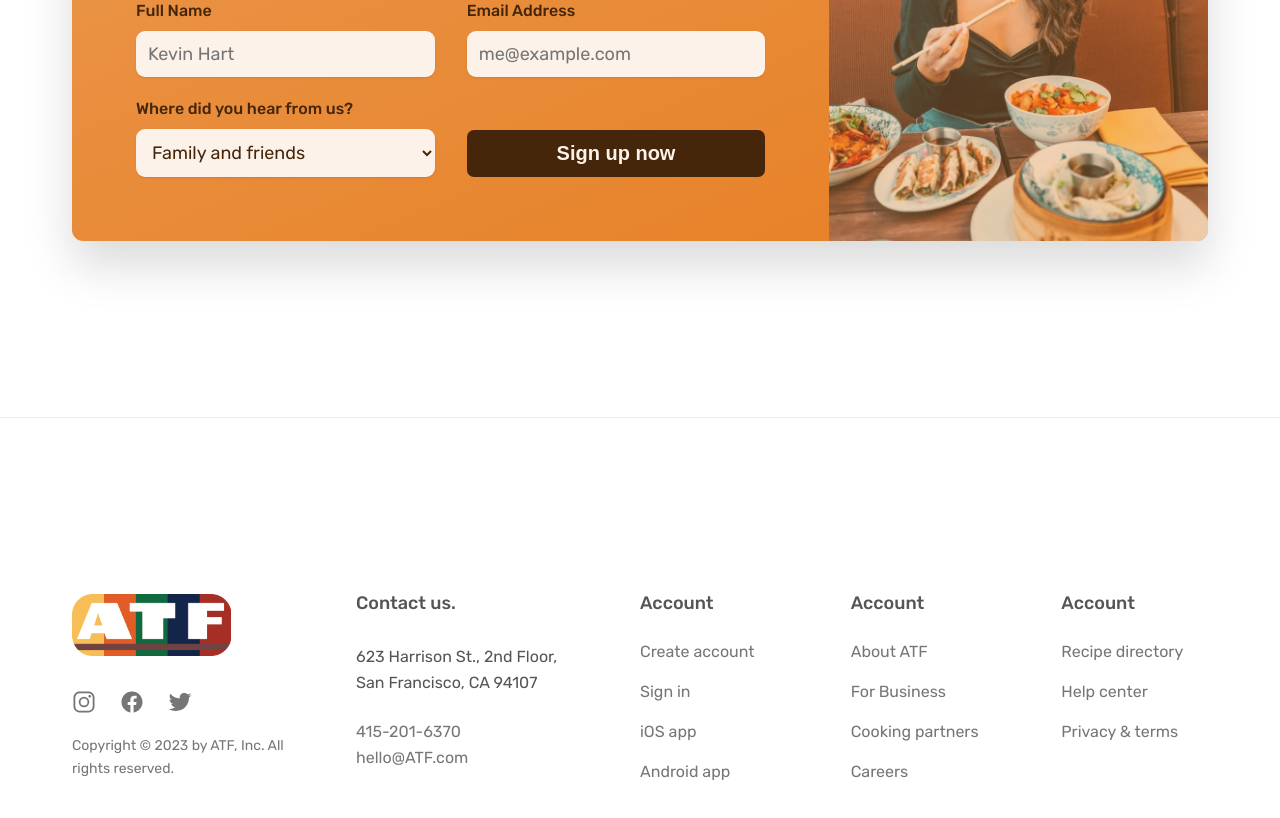
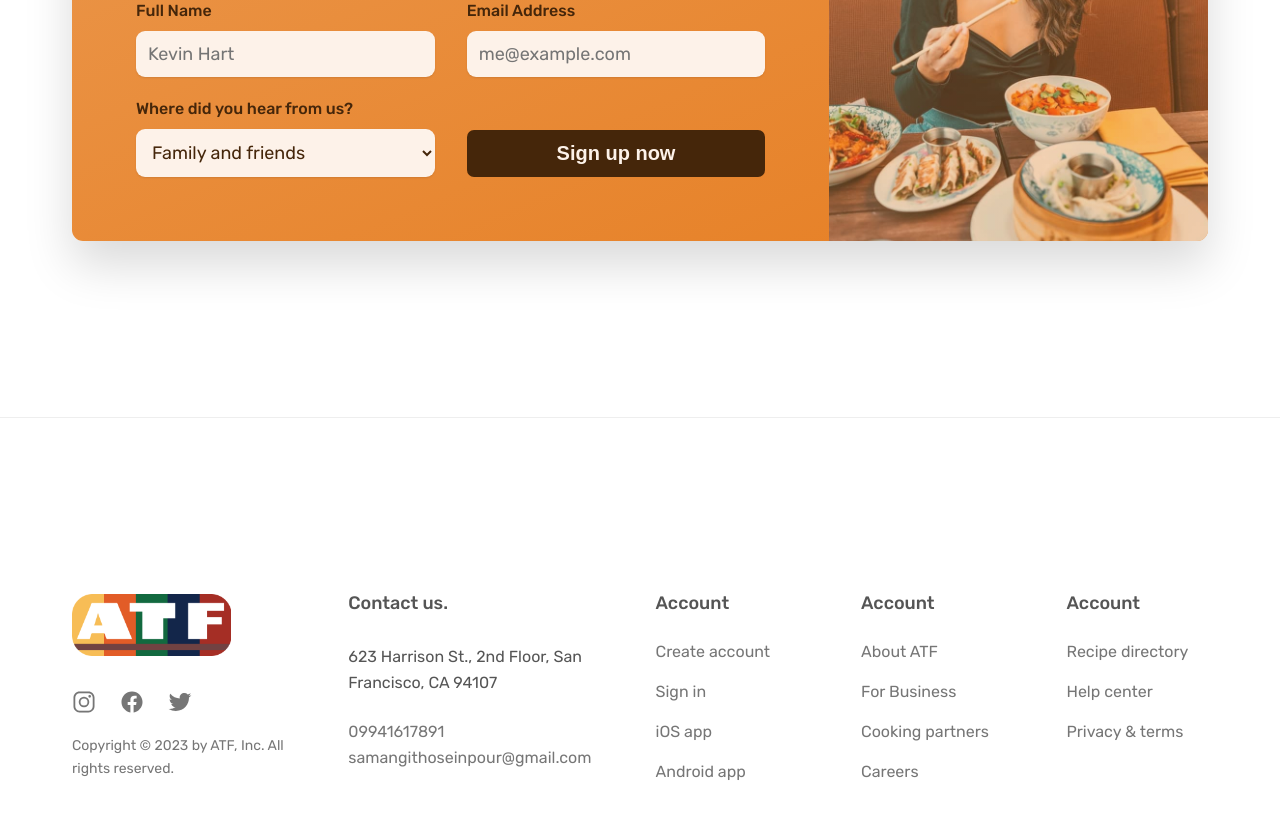
Before and after one commit to samanhoseinpour/ATF, a plain HTML site: page index.html in a window 1280 px wide. Shown: the part 7808-8626 px from the top of the page. Drawn offline with nearby package versions, Linux system fonts and the light colour scheme; some packages are replaced by stand-ins of ours; a script that the page names is missing.

Commit message:
production

```diff
--- a/index.html
+++ b/index.html
@@ -658,11 +658,11 @@
             <p class="address">
               623 Harrison St., 2nd Floor, San Francisco, CA 94107
             </p>
-            <a class="footer-link display--block" href="tel:415-201-6370"
-              >415-201-6370</a
+            <a class="footer-link display--block" href="tel:+989941617891"
+              >09941617891</a
             >
             <a class="footer-link display--block" href="mailto:hello@ATF.com"
-              >hello@ATF.com</a
+              >samangithoseinpour@gmail.com</a
             >
           </address>
         </div>
```
